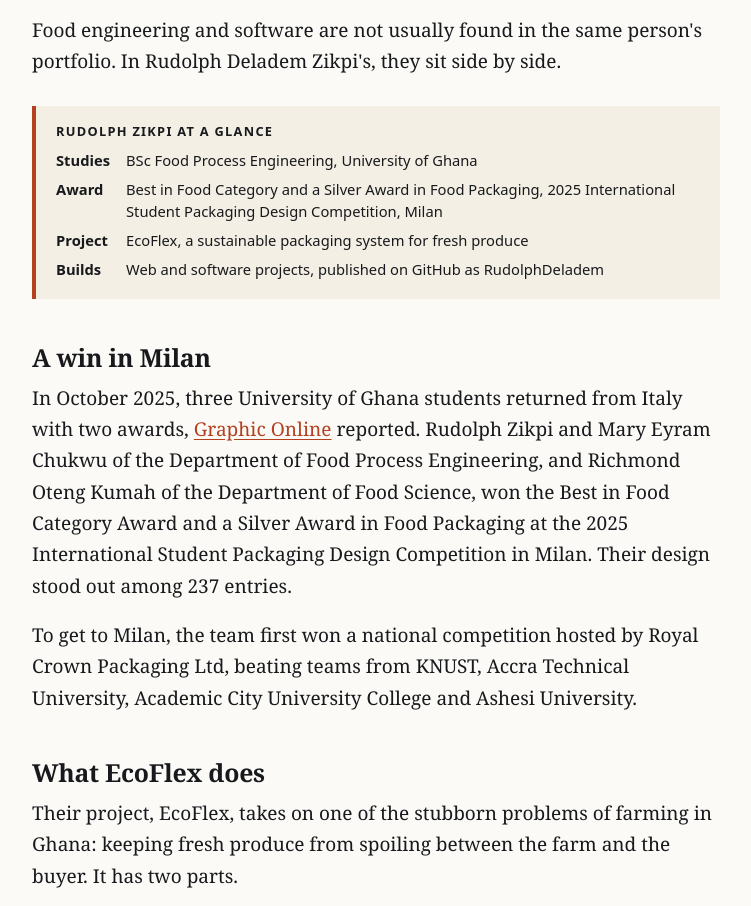
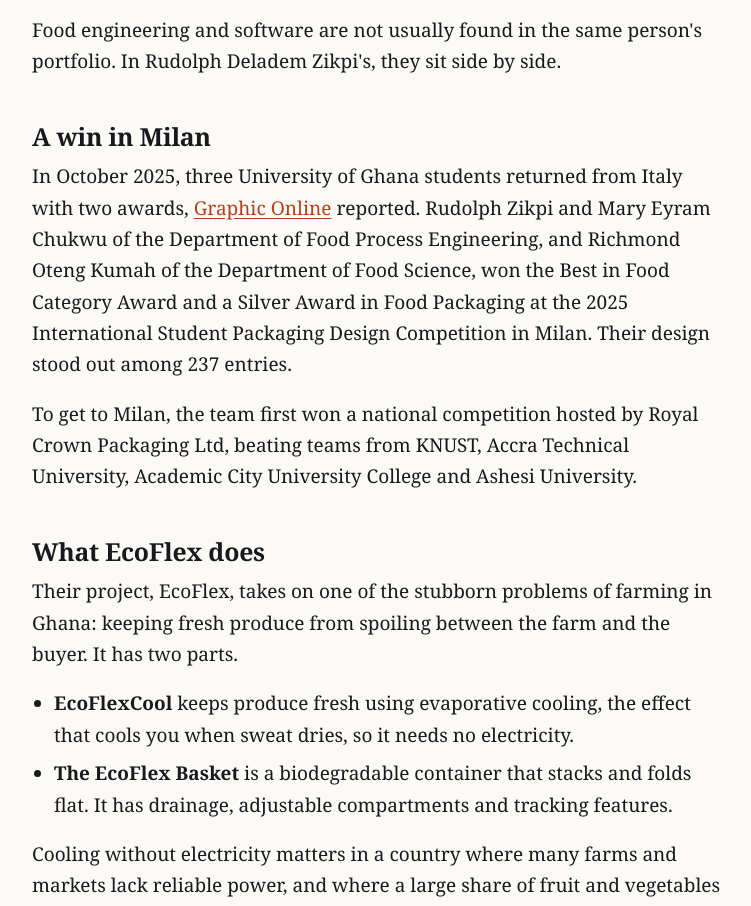
Before and after one commit to RudolphDeladem/africanews.blog, a plain HTML site: page rudolph-zikpi-university-of-ghana-food-engineer-builder/index.html in a window 1280 px wide. Shown: the part 1124-2030 px from the top of the page, without its empty margins (264-1015 px from the left). Drawn offline with Linux system fonts and the light colour scheme.

Commit message:
Remove the at-a-glance box from Rudolph Zikpi's profile
Co-Authored-By: Claude Opus 5.5 <noreply@anthropic.com>
Claude-Session: https://claude.ai/code/session_018XCBYA3Wgk8EkrZhQfkpxC

```diff
--- a/rudolph-zikpi-university-of-ghana-food-engineer-builder/index.html
+++ b/rudolph-zikpi-university-of-ghana-food-engineer-builder/index.html
@@ -67,15 +67,6 @@
 
     <p>Food engineering and software are not usually found in the same person's portfolio. In Rudolph Deladem Zikpi's, they sit side by side.</p>
 
-    <aside class="facts">
-      <h2>Rudolph Zikpi at a glance</h2>
-      <dl>
-        <dt>Studies</dt><dd>BSc Food Process Engineering, University of Ghana</dd>
-        <dt>Award</dt><dd>Best in Food Category and a Silver Award in Food Packaging, 2025 International Student Packaging Design Competition, Milan</dd>
-        <dt>Project</dt><dd>EcoFlex, a sustainable packaging system for fresh produce</dd>
-        <dt>Builds</dt><dd>Web and software projects, published on GitHub as RudolphDeladem</dd>
-      </dl>
-    </aside>
 
     <h2>A win in Milan</h2>
 
```
